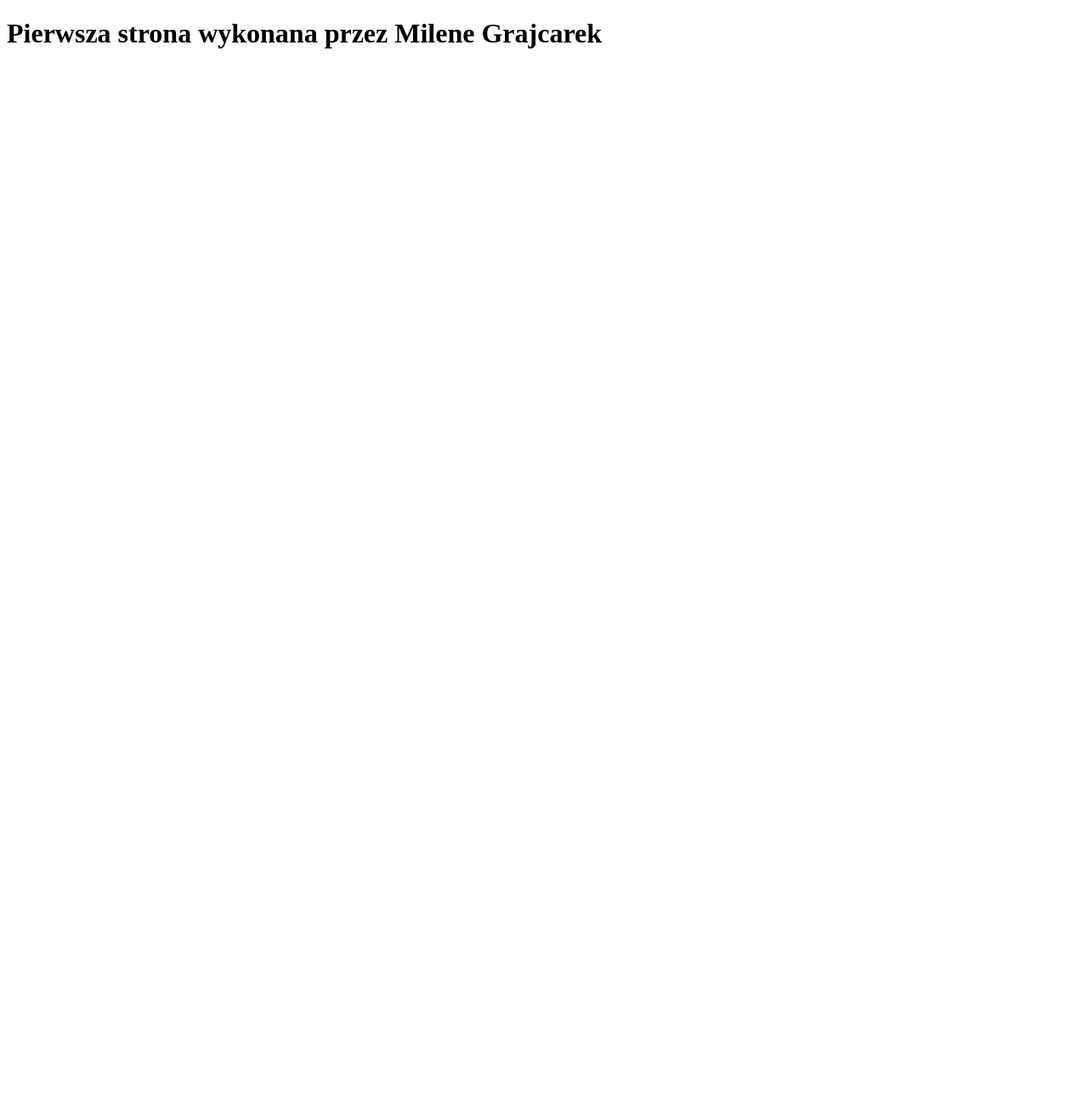
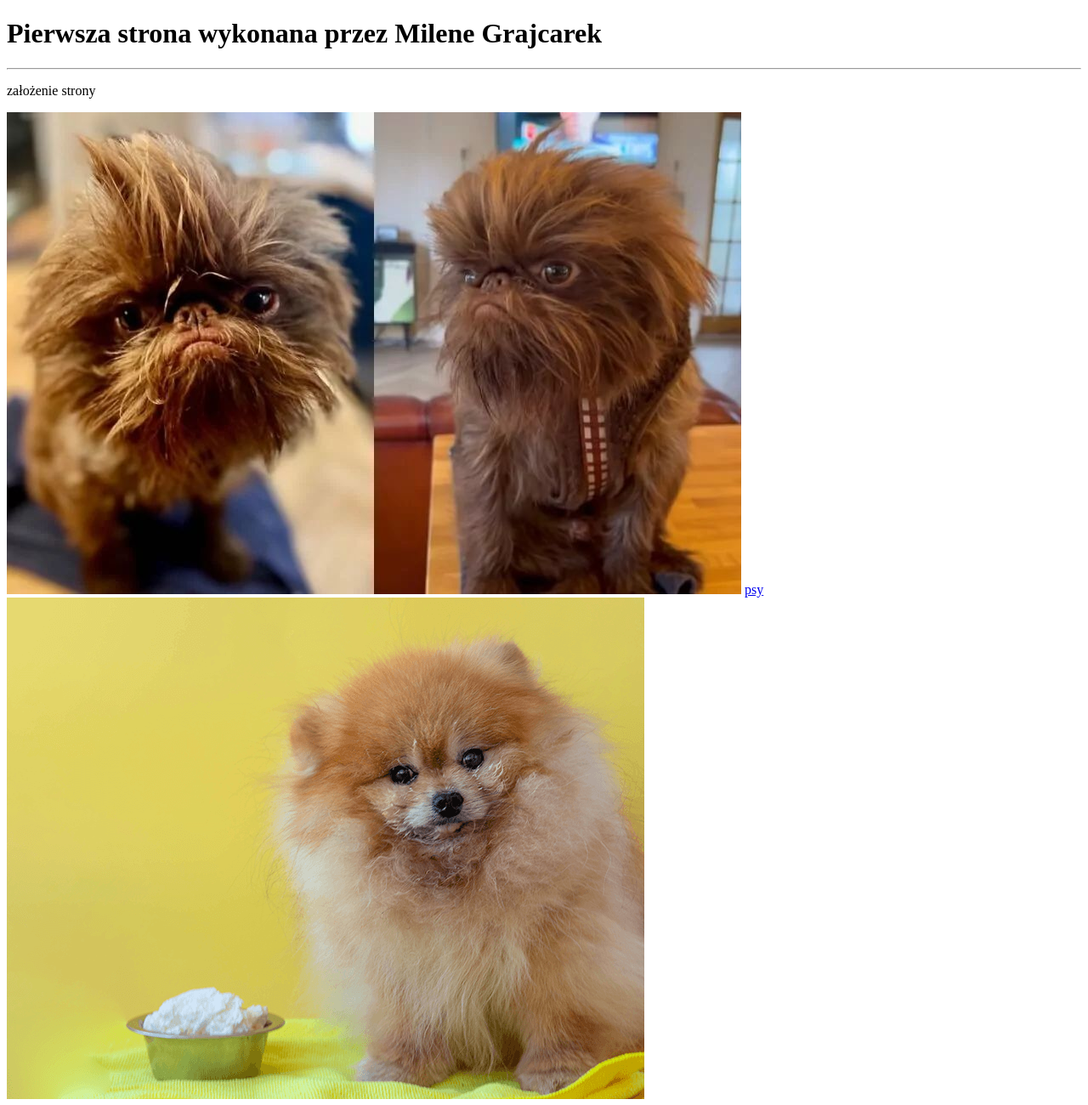
Before and after one commit to MilenaGrajcarek/18.09.2023, a plain HTML site: page index.html in a window 1280 px wide. Shown: the whole page at 85% size. Before the commit the page ends 800 px from the top, so only its background shows below. Drawn offline with Linux system fonts and the light colour scheme.

Commit message:
aktualizacja strony

```diff
--- a/index.html
+++ b/index.html
@@ -7,6 +7,12 @@
 </head>
 <body>
    <h1>Pierwsza strona wykonana przez Milene Grajcarek</h1>
+   <hr><p>założenie strony</p>
+   <img src="pies1.jpg" alt="pies czarny">
+   <a href="https://pl.pinterest.com/viptrip56/s%C5%82odkie-psy/">psy</a>
 
+   <a href="https://pl.pinterest.com/m_urbanek/s%C5%82odkie-psy/" target="_blank">
+    <img src="2babuzo.png" alt="pies bialy"
+   </a>
 </body>
 </html>
```
Also changed, not shown: 2babuzo.png (added), pies1.jpg (added).
